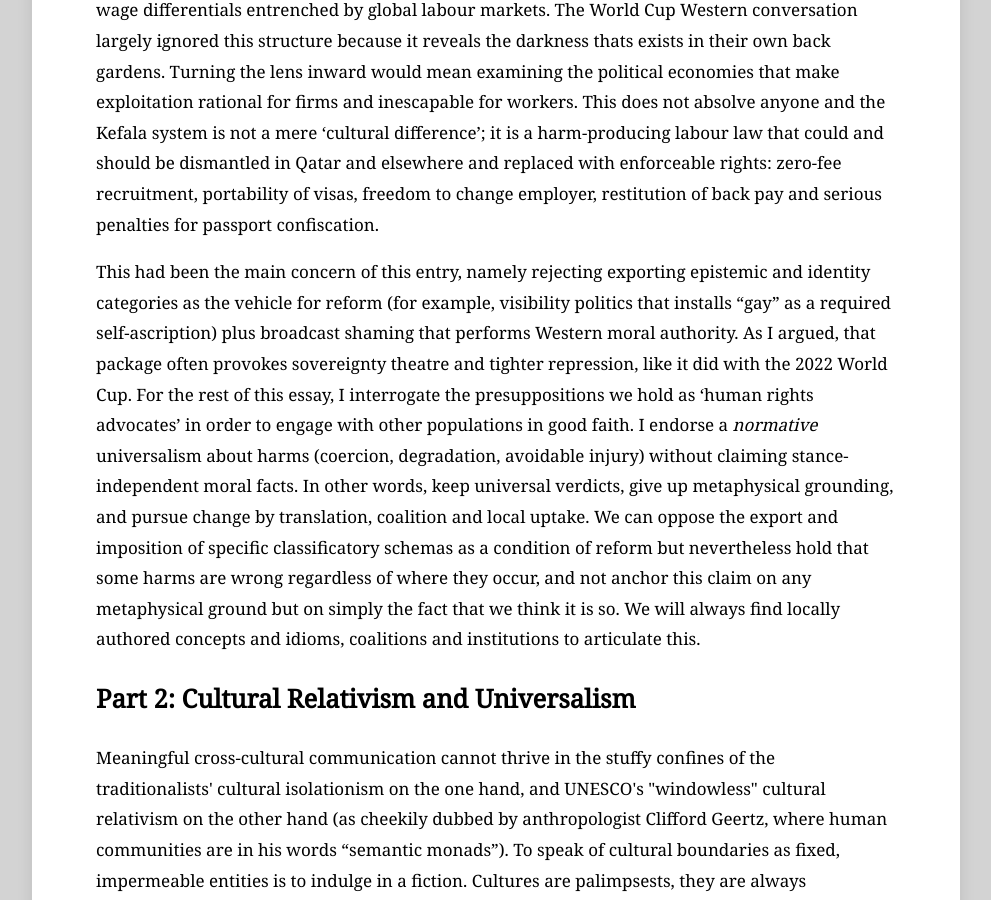
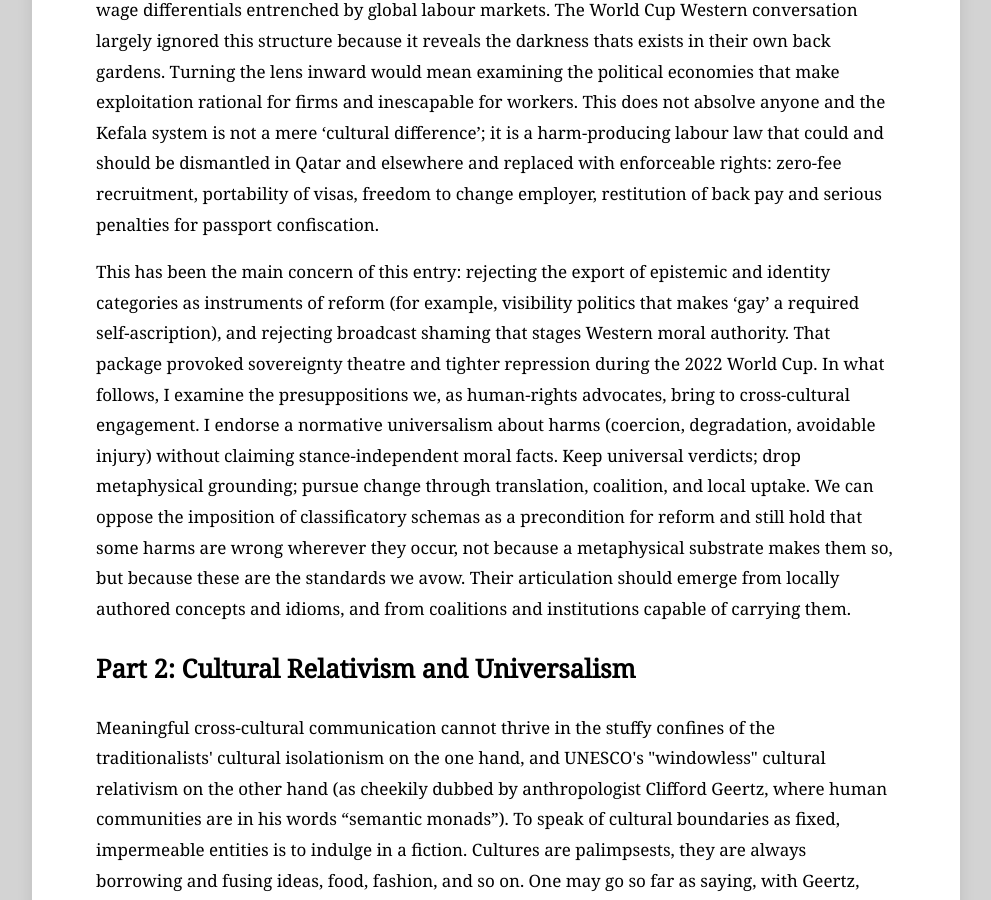
Before and after one commit to Catofminerva/Catofminerva.github.io, a Jekyll site: the page built from _posts/2022-11-21-worldcup.md, in a window 1280 px wide and 900 px high, scrolled down 6900 px. Shown: the whole window, without its empty margins (144-1135 px from the left). Built offline with Jekyll 4.4.1, drawn with Linux system fonts in a browser that asks for light colours; comment, search, counter and statistics services are not loaded.

Commit message:
Update 2022-11-21-worldcup.md

```diff
--- a/_posts/2022-11-21-worldcup.md
+++ b/_posts/2022-11-21-worldcup.md
@@ -75,7 +75,7 @@ The effect is therefore far more constrictive than it is liberatory. Same-sex re
 
 Western NGOs were right to spotlight migrant abuse. They were wrong to provincialise it as a uniquely exceptional 'Qatari barbarism'. To the Qatari state and employers, the migrant worker appears as a contract-bound economic actor, a temporary guest in a relation of supposed mutual benefit. In the migrants' own account one may hear a different story of the ambitions that carried him from Dhaka to Doha, the kinship networks that sustain him, and the humiliations registered as ruptures of dignity rather than as an abstract 'rights' violation. But the World Cup discourse was suspiciously absent in reference to structural issues of global capitalism, of recruitment debt in sending countries, sponsorship rules and brokerage chains in the Gulf, document capture and wage differentials entrenched by global labour markets. The World Cup Western conversation largely ignored this structure because it reveals the darkness thats exists in their own back gardens. Turning the lens inward would mean examining the political economies that make exploitation rational for firms and inescapable for workers. This does not absolve anyone and the Kefala system is not a mere 'cultural difference'; it is a harm-producing labour law that could and should be dismantled in Qatar and elsewhere and replaced with enforceable rights: zero-fee recruitment, portability of visas, freedom to change employer, restitution of back pay and serious penalties for passport confiscation.
 
-This had been the main concern of this entry, namely rejecting exporting epistemic and identity categories as the vehicle for reform (for example, visibility politics that installs “gay” as a required self-ascription) plus broadcast shaming that performs Western moral authority. As I argued, that package often provokes sovereignty theatre and tighter repression, like it did with the 2022 World Cup. For the rest of this essay, I interrogate the presuppositions we hold as 'human rights advocates' in order to engage with other populations in good faith. I endorse a _normative_ universalism about harms (coercion, degradation, avoidable injury) without claiming stance-independent moral facts. In other words, keep universal verdicts, give up metaphysical grounding, and pursue change by translation, coalition and local uptake. We can oppose the export and imposition of specific classificatory schemas as a condition of reform but nevertheless hold that some harms are wrong regardless of where they occur, and not anchor this claim on any metaphysical ground but on simply the fact that we think it is so. We will always find locally authored concepts and idioms, coalitions and institutions to articulate this.
+This has been the main concern of this entry: rejecting the export of epistemic and identity categories as instruments of reform (for example, visibility politics that makes ‘gay’ a required self-ascription), and rejecting broadcast shaming that stages Western moral authority. That package provoked sovereignty theatre and tighter repression during the 2022 World Cup. In what follows, I examine the presuppositions we, as human-rights advocates, bring to cross-cultural engagement. I endorse a normative  universalism about harms (coercion, degradation, avoidable injury) without claiming stance-independent moral facts. Keep universal verdicts; drop metaphysical grounding; pursue change through translation, coalition, and local uptake. We can oppose the imposition of classificatory schemas as a precondition for reform and still hold that some harms are wrong wherever they occur, not because a metaphysical substrate makes them so, but because these are the standards we avow. Their articulation should emerge from locally authored concepts and idioms, and from coalitions and institutions capable of carrying them.
 
 ## Part 2: Cultural Relativism and Universalism
 
@@ -83,8 +83,7 @@ Meaningful cross-cultural communication cannot thrive in the stuffy
 confines of the traditionalists\' cultural isolationism on the one hand,
 and UNESCO\'s \"windowless\" cultural relativism on the other hand (as
 cheekily dubbed by anthropologist Clifford Geertz, where human
-communities are in his words "semantic monads"). To speak of cultural
-boundaries as fixed, impermeable entities is to indulge in a fiction.
+communities are in his words "semantic monads"). To speak of cultural boundaries as fixed, impermeable entities is to indulge in a fiction.
 Cultures are palimpsests, they are always borrowing and fusing ideas,
 food, fashion, and so on. One may go so far as saying, with Geertz, that
 other cultures are constitutive of one another, that routes supervene on
```
